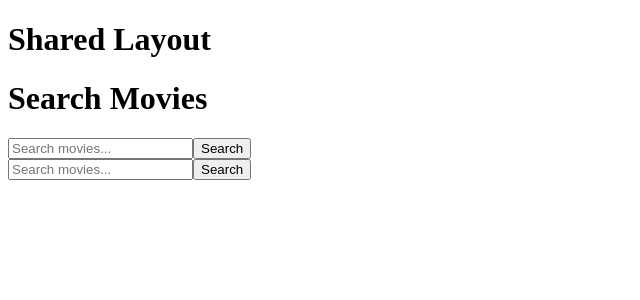
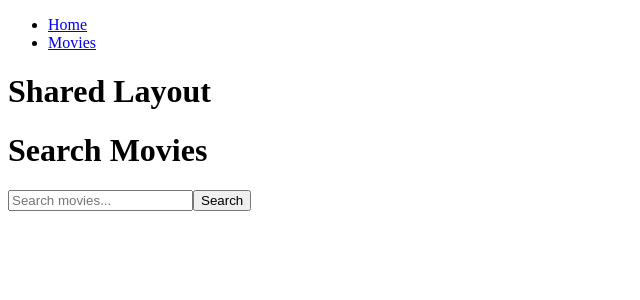
Before and after one commit to raffamieczkowski/goit-react-hw-05-movies, a React (Create React App) app: page /goit-react-hw-05-movies/movies in a window 1280 px wide. Shown: the top 300 px of the page, without its empty margins (0-640 px from the left). Built offline with nearby package versions, Linux system fonts and the light colour scheme.

Commit message:
work
work

```diff
--- a/src/components/Home/Home.jsx
+++ b/src/components/Home/Home.jsx
@@ -20,7 +20,7 @@
 
   return (
     <div>
-      <h1>Trending Movies</h1>
+      <h1>Trending Today</h1>
       {movies.map((movie) => (
         <div key={movie.id}>
           <Link to={`/movies/${movie.id}`}>{movie.title}</Link>
--- a/src/components/Movies/Movies.jsx
+++ b/src/components/Movies/Movies.jsx
@@ -1,6 +1,5 @@
 import React, { useState } from 'react';
 import { useNavigate } from 'react-router-dom';
-import SearchBar from '../SearchBar/SearchBar';
 
 const Movies = () => {
   const [searchQuery, setSearchQuery] = useState('');
@@ -20,7 +19,6 @@
   return (
     <div>
       <h1>Search Movies</h1>
-      <SearchBar onSubmit={handleSearch} value={searchQuery} onChange={setSearchQuery} />
       <form onSubmit={handleSearch}>
         <input
           type="text"
--- a/src/components/SharedLayout/SharedLayout.jsx
+++ b/src/components/SharedLayout/SharedLayout.jsx
@@ -1,9 +1,19 @@
 import React from 'react';
-import { Outlet } from 'react-router-dom';
+import { Link, Outlet } from 'react-router-dom';
 
 const SharedLayout = () => {
   return (
     <div>
+      <nav>
+        <ul>
+          <li>
+            <Link to="/">Home</Link>
+          </li>
+          <li>
+            <Link to="/movies">Movies</Link>
+          </li>
+        </ul>
+      </nav>
       <h1>Shared Layout</h1>
       <Outlet />
     </div>
```
